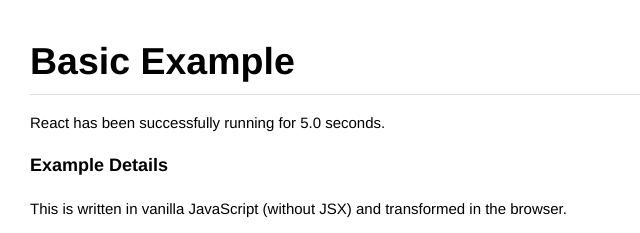
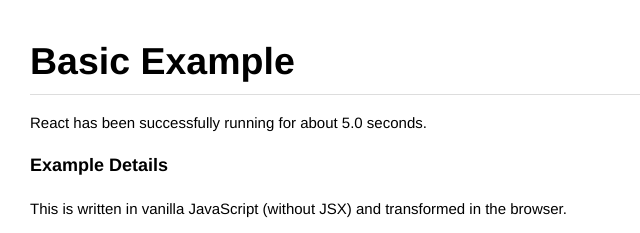
Before and after one commit to maqg/commtest, a plain HTML site: page basic.html in a window 1280 px wide. Shown: the top 233 px of the page, 0-640 px from the left. Drawn offline with Linux system fonts and the light colour scheme.

Commit message:
first commit with web storm

```diff
--- a/basic.html
+++ b/basic.html
@@ -31,7 +31,7 @@
           var elapsed = Math.round(this.props.elapsed  / 100);
           var seconds = elapsed / 10 + (elapsed % 10 ? '' : '.0' );
           var message =
-            'React has been successfully running for ' + seconds + ' seconds.';
+            'React has been successfully running for about ' + seconds + ' seconds.';
 
           return React.DOM.p(null, message);
         }
```
